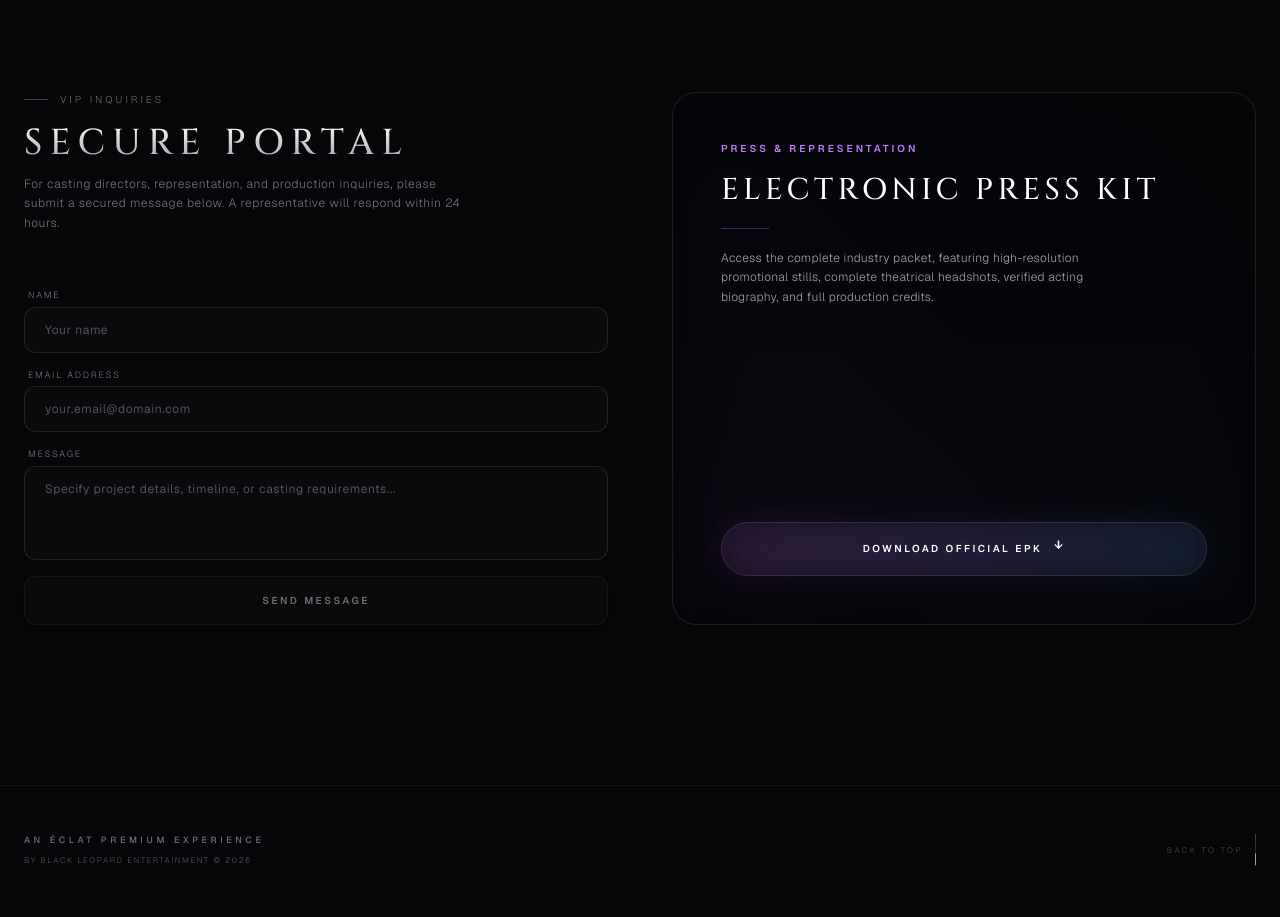
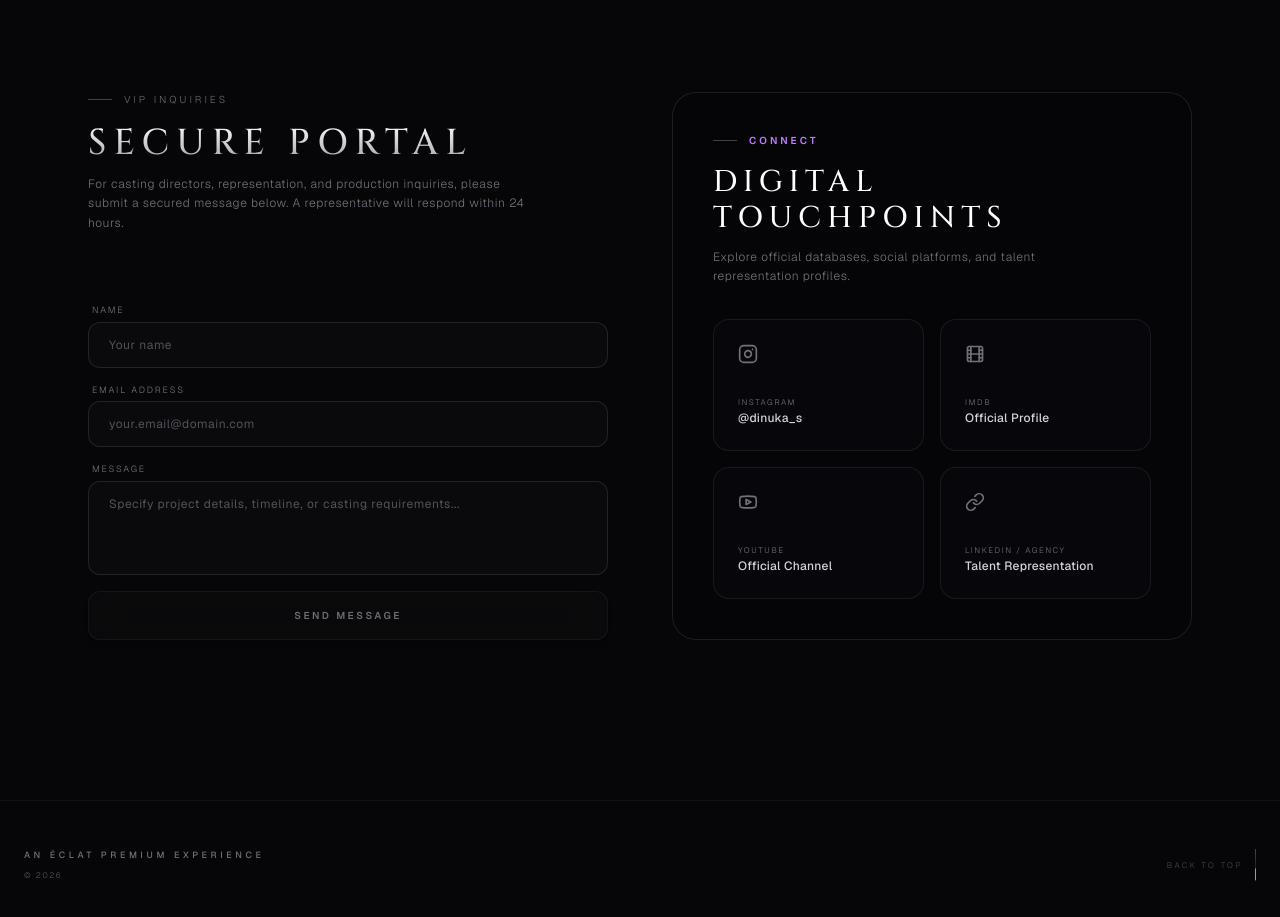
Before and after one commit to KasunLakma/eclat-portfolio, a Next.js app: page / in a window 1280 px wide. Shown: the part 2460-3377 px from the top of the page. Built offline with nearby package versions, Linux system fonts and the light colour scheme.

Commit message:
feat: initialize portfolio landing page with cinematic hero and dynamic profile data integration

```diff
--- a/app/page.js
+++ b/app/page.js
@@ -2,7 +2,7 @@
 
 import { useState, useRef, useEffect } from 'react';
 import { motion, AnimatePresence } from 'framer-motion';
-import { X, Menu, ArrowUpRight, Volume2, VolumeX } from 'lucide-react';
+import { X, Menu, ArrowUpRight, Volume2, VolumeX, Film, Link as LinkIcon } from 'lucide-react';
 import profileData from '@/src/data/profile.json';
 import { getProfile, submitInquiry } from './admin/actions';
 
@@ -489,11 +489,14 @@ export default function Home() {
       {/* =========================================================================
           VIP CONTACT & EPK DOWNLOAD SECTION
           ========================================================================= */}
-      <section id="contact" className="w-full max-w-7xl mx-auto px-6 py-16 md:py-24 relative z-10 border-t border-white/5">
+      {/* =========================================================================
+          VIP CONTACT & SOCIALS GRID SECTION
+          ========================================================================= */}
+      <section id="contact" className="w-full max-w-6xl mx-auto px-6 py-16 md:py-24 relative z-10 border-t border-white/5">
         <div className="grid grid-cols-1 lg:grid-cols-2 gap-12 lg:gap-16 items-stretch">
 
           {/* Left Column: VIP Contact Form */}
-          <div className="flex flex-col gap-8 justify-between">
+          <div className="flex flex-col gap-8 justify-between w-full">
             <div className="flex flex-col gap-3">
               <div className="flex items-center gap-3">
                 <span className="h-[1px] w-6 bg-zinc-700"></span>
@@ -568,47 +571,124 @@ export default function Home() {
             </form>
           </div>
 
-          {/* Right Column: EPK Download Block */}
-          <div className="relative group flex flex-col justify-between p-8 md:p-12 rounded-3xl border border-white/10 bg-zinc-950/20 backdrop-blur-md overflow-hidden h-full">
-            {/* Subtle Pulsing Neon Ambient Glow behind the card */}
-            <motion.div
-              animate={{
-                opacity: [0.12, 0.28, 0.12],
-                scale: [0.95, 1.05, 0.95]
-              }}
-              transition={{
-                duration: 4,
-                repeat: Infinity,
-                ease: "easeInOut"
-              }}
-              className="absolute inset-0 -z-10 bg-gradient-to-tr from-purple-500/15 via-blue-500/5 to-transparent blur-3xl pointer-events-none"
-            />
-
-            <div className="flex flex-col gap-4">
-              <span className="text-[10px] tracking-[0.3em] uppercase text-purple-400 font-semibold">
-                PRESS & REPRESENTATION
-              </span>
-              <h3 className="font-cinzel text-xl md:text-3xl font-medium tracking-[0.15em] text-white">
-                ELECTRONIC PRESS KIT
-              </h3>
-              <div className="h-[1px] w-12 bg-purple-500/40 my-1" />
-              <p className="text-xs text-zinc-400 leading-relaxed font-light tracking-wide max-w-sm">
-                Access the complete industry packet, featuring high-resolution promotional stills, complete theatrical headshots, verified acting biography, and full production credits.
+          {/* Right Column: Premium Minimalist Social Links Grid */}
+          <div className="flex flex-col justify-between p-8 md:p-10 rounded-3xl border border-white/10 bg-zinc-950/20 backdrop-blur-md h-full">
+            <div className="flex flex-col gap-3 mb-8">
+              <div className="flex items-center gap-3">
+                <span className="h-[1px] w-6 bg-zinc-700"></span>
+                <span className="text-[10px] tracking-[0.3em] uppercase text-purple-400 font-semibold">
+                  CONNECT
+                </span>
+              </div>
+              <h2 className="font-cinzel text-2xl md:text-3xl font-medium tracking-[0.2em] text-white mt-1">
+                DIGITAL TOUCHPOINTS
+              </h2>
+              <p className="text-xs text-zinc-500 font-light leading-relaxed tracking-wider max-w-sm">
+                Explore official databases, social platforms, and talent representation profiles.
               </p>
             </div>
 
-            <div className="mt-12 relative">
-              {/* Shimmer line inside the button wrapping */}
-              <div className="absolute -inset-1 rounded-full bg-gradient-to-r from-purple-500/30 to-blue-500/30 opacity-30 blur-md group-hover:opacity-60 transition-opacity duration-700 pointer-events-none" />
+            <div className="grid grid-cols-1 sm:grid-cols-2 gap-4 flex-grow">
+              {/* Instagram Card */}
+              {profile.socials?.instagram && (
+                <a
+                  href={profile.socials.instagram}
+                  target="_blank"
+                  rel="noopener noreferrer"
+                  className="group relative flex flex-col justify-between p-6 rounded-2xl border border-zinc-800/60 bg-zinc-900/20 hover:bg-zinc-900/40 hover:border-purple-500/30 transition-all duration-300 hover:scale-[1.02] cursor-pointer"
+                >
+                  <div className="flex justify-between items-start">
+                    <svg
+                      xmlns="http://www.w3.org/2000/svg"
+                      viewBox="0 0 24 24"
+                      fill="none"
+                      stroke="currentColor"
+                      strokeWidth="2"
+                      strokeLinecap="round"
+                      strokeLinejoin="round"
+                      className="w-5 h-5 text-zinc-500 group-hover:text-purple-400 transition-colors"
+                    >
+                      <rect width="20" height="20" x="2" y="2" rx="5" ry="5" />
+                      <path d="M16 11.37A4 4 0 1 1 12.63 8 4 4 0 0 1 16 11.37z" />
+                      <line x1="17.5" x2="17.51" y1="6.5" y2="6.5" />
+                    </svg>
+                    <ArrowUpRight className="w-3.5 h-3.5 text-zinc-600 group-hover:text-white transition-colors opacity-0 group-hover:opacity-100" />
+                  </div>
+                  <div className="flex flex-col gap-0.5 mt-8">
+                    <span className="text-[8px] tracking-[0.2em] uppercase text-zinc-500 font-light">Instagram</span>
+                    <span className="text-xs text-zinc-300 font-medium tracking-wide font-sans">@dinuka_s</span>
+                  </div>
+                </a>
+              )}
 
-              <a
-                href="/EPK_Dinuka_Senanayake_2026.pdf"
-                download
-                className="relative w-full py-4.5 rounded-full bg-white/[0.04] hover:bg-white/[0.08] backdrop-blur-xl border border-white/10 hover:border-white/30 text-white text-[10px] tracking-[0.25em] uppercase font-semibold transition-all duration-500 hover:scale-[1.02] flex items-center justify-center gap-3 cursor-pointer shadow-lg hover:shadow-[0_0_30px_rgba(168,85,247,0.25)]"
-              >
-                <span>DOWNLOAD OFFICIAL EPK</span>
-                <span className="text-xs animate-bounce font-sans">↓</span>
-              </a>
+              {/* IMDb Card */}
+              {profile.socials?.imdb && (
+                <a
+                  href={profile.socials.imdb}
+                  target="_blank"
+                  rel="noopener noreferrer"
+                  className="group relative flex flex-col justify-between p-6 rounded-2xl border border-zinc-800/60 bg-zinc-900/20 hover:bg-zinc-900/40 hover:border-purple-500/30 transition-all duration-300 hover:scale-[1.02] cursor-pointer"
+                >
+                  <div className="flex justify-between items-start">
+                    <Film className="w-5 h-5 text-zinc-500 group-hover:text-purple-400 transition-colors" />
+                    <ArrowUpRight className="w-3.5 h-3.5 text-zinc-600 group-hover:text-white transition-colors opacity-0 group-hover:opacity-100" />
+                  </div>
+                  <div className="flex flex-col gap-0.5 mt-8">
+                    <span className="text-[8px] tracking-[0.2em] uppercase text-zinc-500 font-light">IMDb</span>
+                    <span className="text-xs text-zinc-300 font-medium tracking-wide font-sans">Official Profile</span>
+                  </div>
+                </a>
+              )}
+
+              {/* YouTube Card */}
+              {profile.socials?.youtube && (
+                <a
+                  href={profile.socials.youtube}
+                  target="_blank"
+                  rel="noopener noreferrer"
+                  className="group relative flex flex-col justify-between p-6 rounded-2xl border border-zinc-800/60 bg-zinc-900/20 hover:bg-zinc-900/40 hover:border-purple-500/30 transition-all duration-300 hover:scale-[1.02] cursor-pointer"
+                >
+                  <div className="flex justify-between items-start">
+                    <svg
+                      xmlns="http://www.w3.org/2000/svg"
+                      viewBox="0 0 24 24"
+                      fill="none"
+                      stroke="currentColor"
+                      strokeWidth="2"
+                      strokeLinecap="round"
+                      strokeLinejoin="round"
+                      className="w-5 h-5 text-zinc-500 group-hover:text-purple-400 transition-colors"
+                    >
+                      <path d="M2.5 17a24.12 24.12 0 0 1 0-10 2 2 0 0 1 1.4-1.4 49.56 49.56 0 0 1 16.2 0A2 2 0 0 1 21.5 7a24.12 24.12 0 0 1 0 10 2 2 0 0 1-1.4 1.4 49.55 49.55 0 0 1-16.2 0A2 2 0 0 1 2.5 17z" />
+                      <polygon points="9.75 15.02 15.5 12 9.75 8.98 9.75 15.02" />
+                    </svg>
+                    <ArrowUpRight className="w-3.5 h-3.5 text-zinc-600 group-hover:text-white transition-colors opacity-0 group-hover:opacity-100" />
+                  </div>
+                  <div className="flex flex-col gap-0.5 mt-8">
+                    <span className="text-[8px] tracking-[0.2em] uppercase text-zinc-500 font-light">YouTube</span>
+                    <span className="text-xs text-zinc-300 font-medium tracking-wide font-sans">Official Channel</span>
+                  </div>
+                </a>
+              )}
+
+              {/* LinkedIn / Agency Card */}
+              {profile.socials?.agency && (
+                <a
+                  href={profile.socials.agency}
+                  target="_blank"
+                  rel="noopener noreferrer"
+                  className="group relative flex flex-col justify-between p-6 rounded-2xl border border-zinc-800/60 bg-zinc-900/20 hover:bg-zinc-900/40 hover:border-purple-500/30 transition-all duration-300 hover:scale-[1.02] cursor-pointer"
+                >
+                  <div className="flex justify-between items-start">
+                    <LinkIcon className="w-5 h-5 text-zinc-500 group-hover:text-purple-400 transition-colors" />
+                    <ArrowUpRight className="w-3.5 h-3.5 text-zinc-600 group-hover:text-white transition-colors opacity-0 group-hover:opacity-100" />
+                  </div>
+                  <div className="flex flex-col gap-0.5 mt-8">
+                    <span className="text-[8px] tracking-[0.2em] uppercase text-zinc-500 font-light">LinkedIn / Agency</span>
+                    <span className="text-xs text-zinc-300 font-medium tracking-wide font-sans">Talent Representation</span>
+                  </div>
+                </a>
+              )}
             </div>
           </div>
 
@@ -621,10 +701,10 @@ export default function Home() {
       <footer className="w-full max-w-7xl mx-auto px-6 py-12 border-t border-white/5 flex flex-col md:flex-row justify-between items-center z-10 gap-6 mt-16">
         <div className="flex flex-col gap-1.5 text-center md:text-left select-none">
           <span className="text-[9px] tracking-[0.4em] uppercase text-zinc-500 font-medium">
-            An ÉCLAT Premium Experience
+            AN ÉCLAT PREMIUM EXPERIENCE
           </span>
           <span className="text-[8px] tracking-[0.2em] uppercase text-zinc-600 font-light">
-            BY BLACK LEOPARD ENTERTAINMENT © {new Date().getFullYear()}
+            © {new Date().getFullYear()}
           </span>
         </div>
 
--- a/src/data/profile.json
+++ b/src/data/profile.json
@@ -12,6 +12,12 @@
     "hair": "Black / Crop",
     "languages": "Sinhala, English",
     "specialSkills": "Martial Arts, Swimming, Horse Riding, Driving"
+  },
+  "socials": {
+    "instagram": "https://instagram.com/dinuka_s",
+    "imdb": "https://imdb.com",
+    "youtube": "https://youtube.com",
+    "agency": "https://linkedin.com"
   },
   "headshots": [
     {
```
